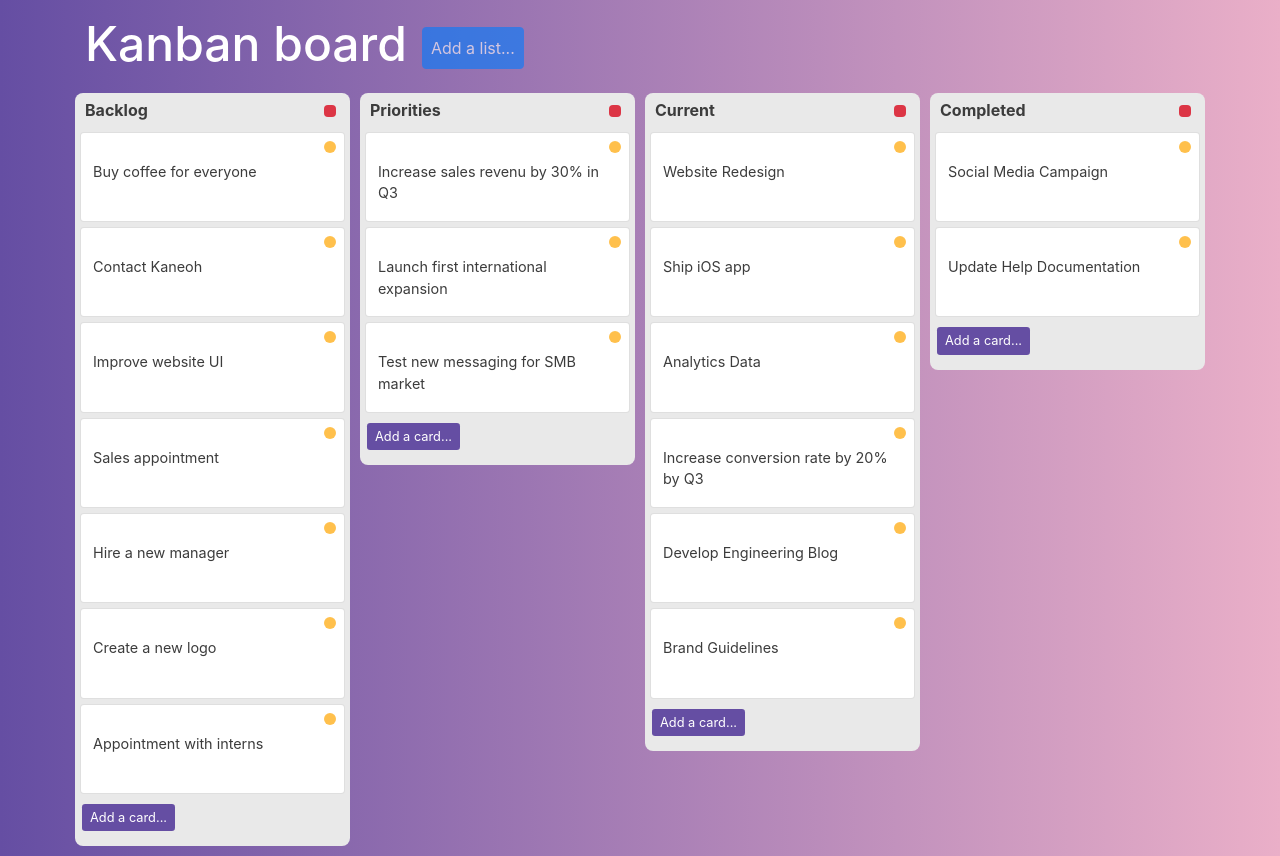
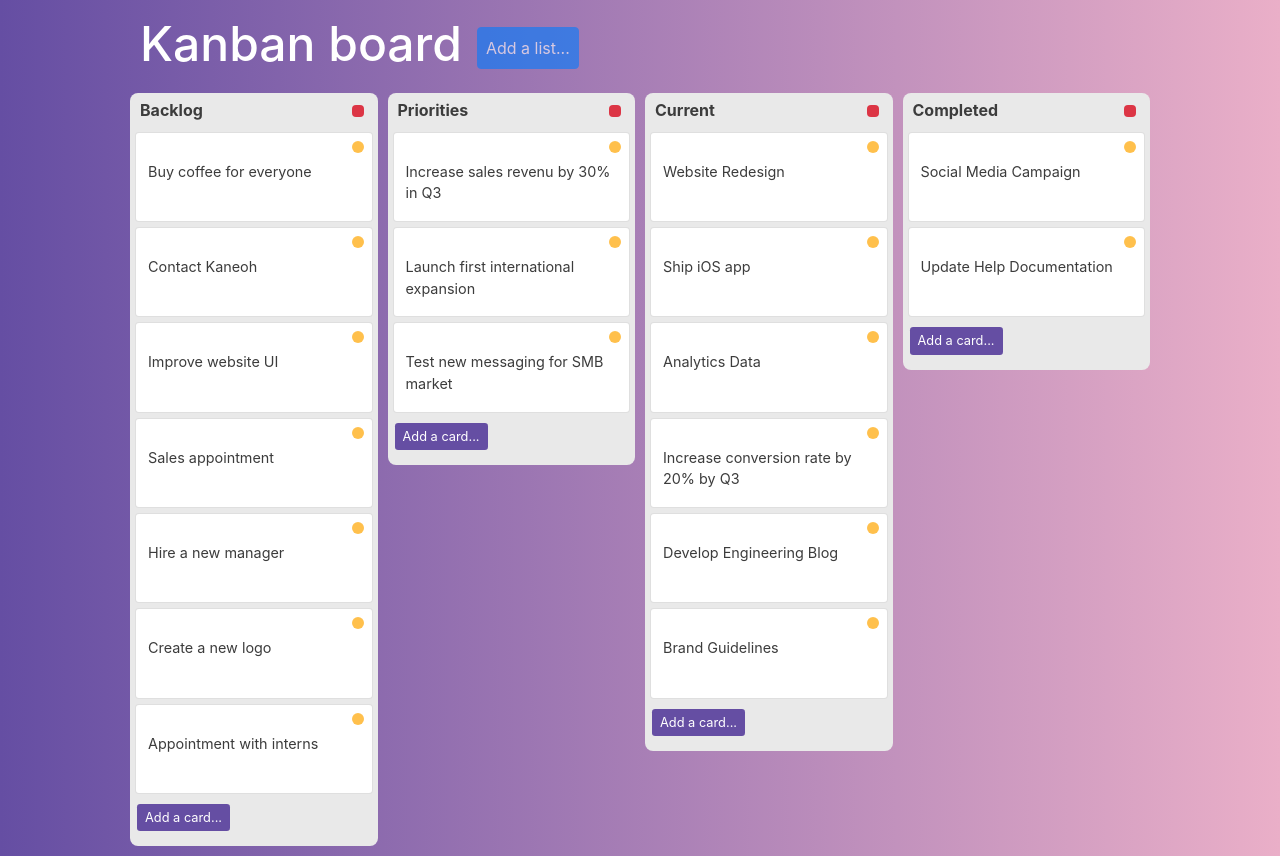
Before and after one commit to loicsay/kanban-board, a React (Create React App) app: page / in a window 1280 px wide. Built offline with nearby package versions, Linux system fonts and the light colour scheme.

Commit message:
wider screens (until fullHD) compatibility

```diff
--- a/src/index.css
+++ b/src/index.css
@@ -45,6 +45,12 @@ h4 {
 textarea {
   border: none;
   outline: none;
+}
+
+.container {
+  max-width: 1080px;
+  padding-left: 40px;
+  padding-right: 40px;
 }
 
 .card {
```
